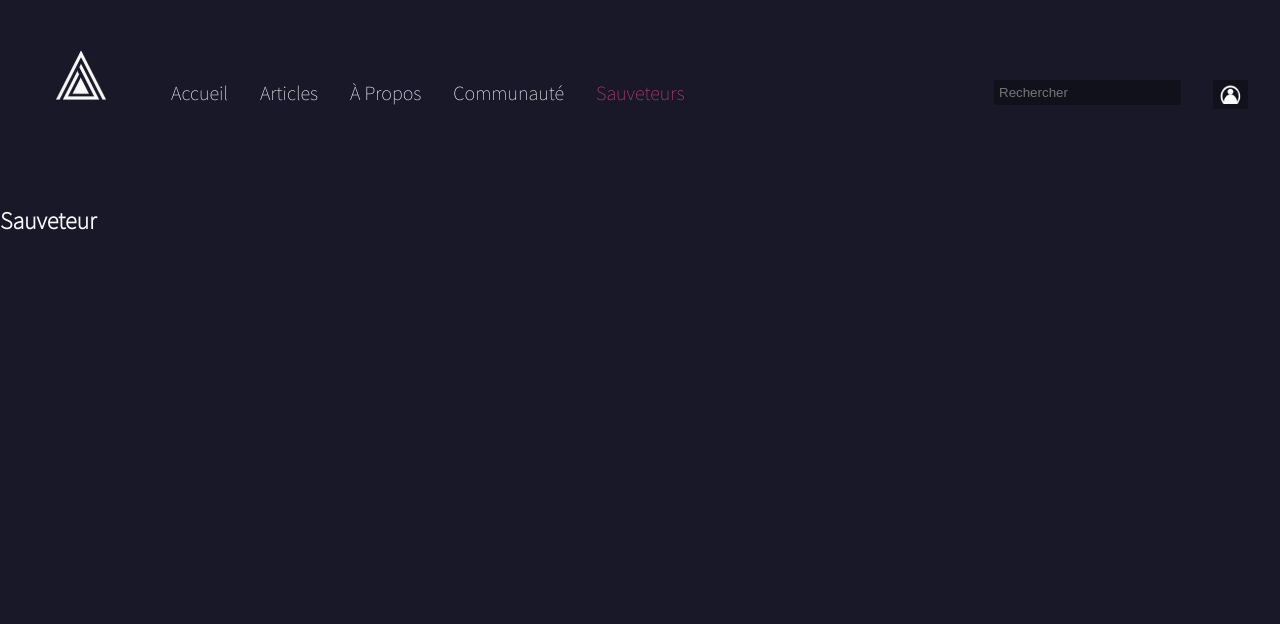
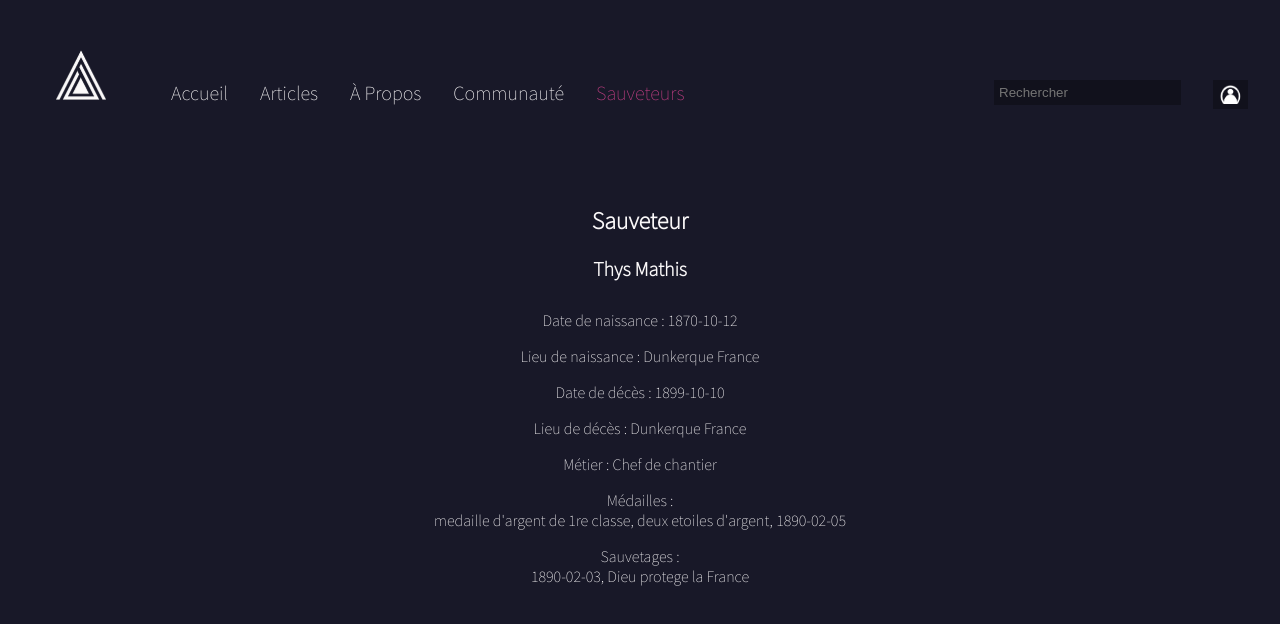
Before and after one commit to Vincent-vst/Sauvetage, a React (Create React App) app in the folder sauvetage-app/: page /Sauveteur in a window 1280 px wide. Shown: the top 624 px of the page. Built offline with nearby package versions, Linux system fonts and the light colour scheme.

Commit message:
implementation de sauveteurdao dans sauveteur

```diff
--- a/sauvetage-app/src/pages/Articles.js
+++ b/sauvetage-app/src/pages/Articles.js
@@ -1,10 +1,7 @@
-import Sauveteur from "../post/Sauveteur";
-
 const Articles = () => {
     return (
         <div className="articles">
             <h2>Articles</h2>
-            <Sauveteur />
         </div>
     )
 }
--- a/sauvetage-app/src/pages/Sauveteur.js
+++ b/sauvetage-app/src/pages/Sauveteur.js
@@ -1,9 +1,11 @@
 import React from 'react';
+import SauveteurDAO from '../post/SauveteurDAO';
 
 const Sauveteur = () => {
     return (
-        <div>
+        <div className="sauveteur">
             <h2>Sauveteur</h2>
+            <SauveteurDAO />
         </div>
     );
 };
--- a/sauvetage-app/src/post/Sauveteur.js
+++ b/sauvetage-app/src/post/SauveteurDAO.js
@@ -3,7 +3,7 @@ import data from "../data/medailles.json";
 
 const sauveteur = data.objet;
 
-class Sauveteur extends Component {
+class SauveteurDAO extends Component {
     render () {
         return (
             <div>
@@ -27,4 +27,4 @@ class Sauveteur extends Component {
     }
 }
 
-export default Sauveteur;
+export default SauveteurDAO;
--- a/sauvetage-app/src/style/components/_sauveteur.scss
+++ b/sauvetage-app/src/style/components/_sauveteur.scss
@@ -0,0 +1,3 @@
+.sauveteur {
+    text-align: center;
+}
--- a/sauvetage-app/src/style/index.scss
+++ b/sauvetage-app/src/style/index.scss
@@ -7,7 +7,7 @@
 @import "./components/_PopUp.scss";
 //@import "./components/_personne.scss";
 @import "./components/_presentation.scss";
-//@import "./components/_sauveteur.scss";
+@import "./components/_sauveteur.scss";
 @import "./components/_panel.scss";
 @import "./components/_apropos.scss";
 @import "./components/_articles.scss"
```
